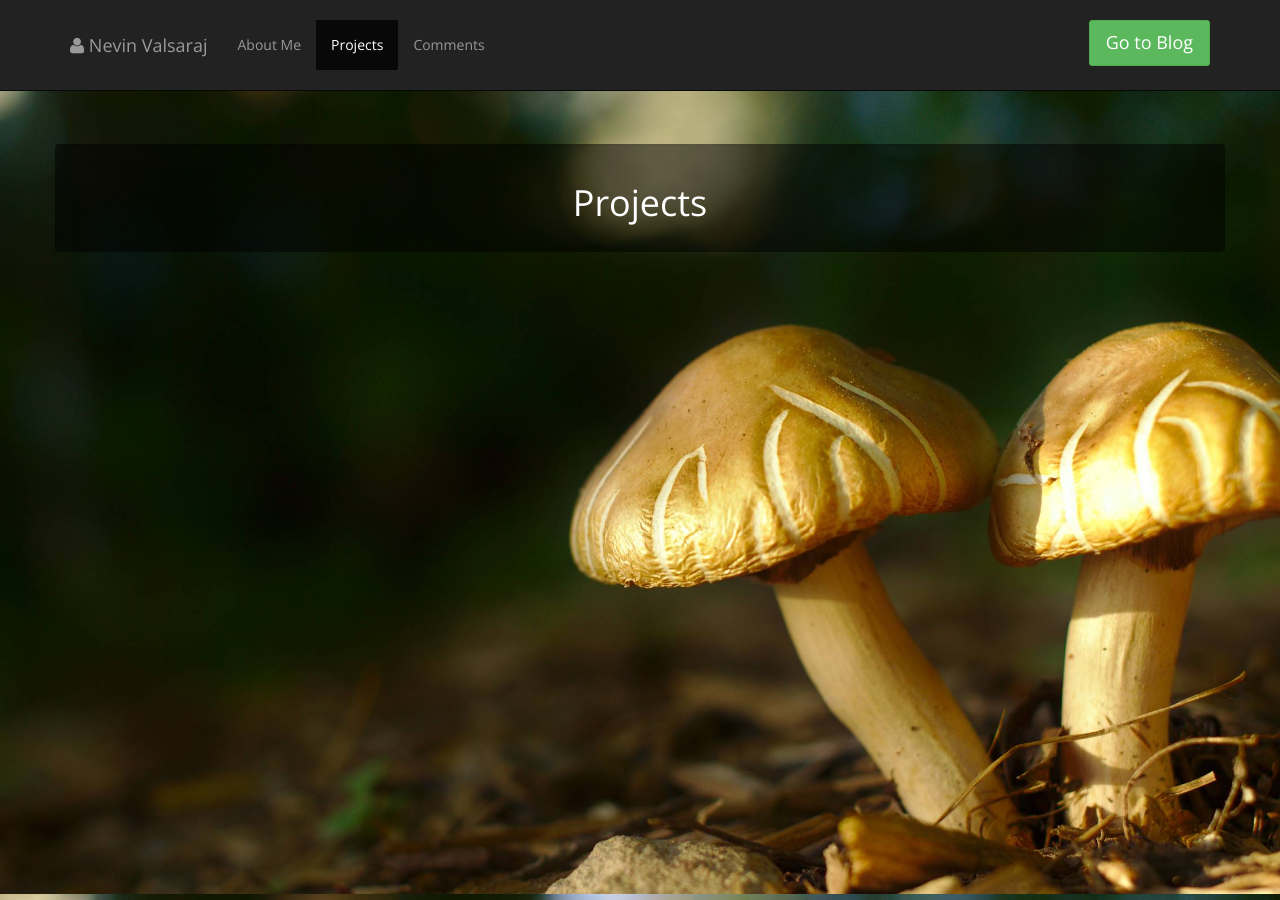
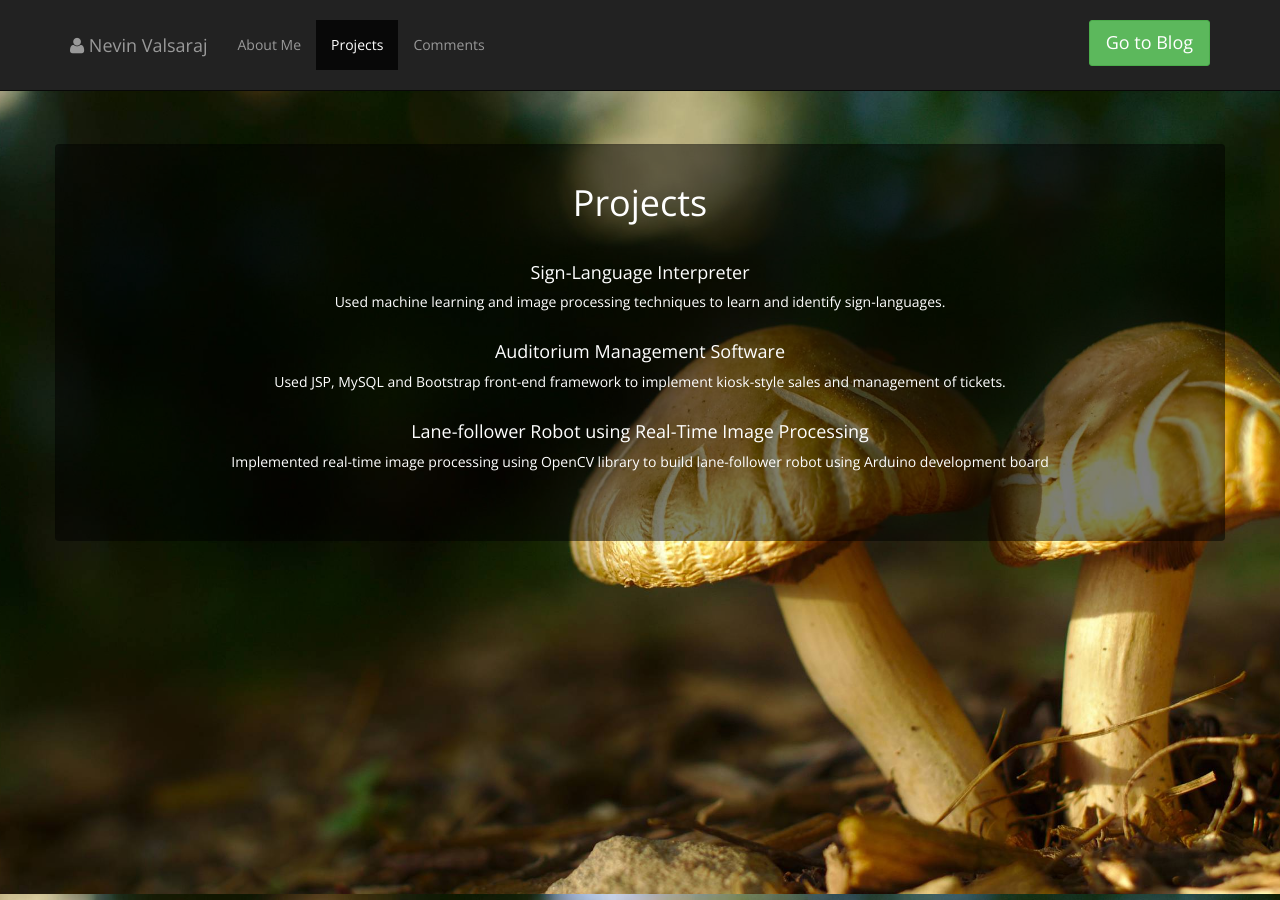
Before and after one commit to nevinvalsaraj/nevinvalsaraj.com, a Jekyll site: the page built from home.html, in a window 1280 px wide and 900 px high, scrolled down 1806 px. Built offline with Jekyll 4.4.1, drawn with Linux system fonts in a browser that asks for light colours; comment, search, counter and statistics services are not loaded.

```diff
--- a/home.html
+++ b/home.html
@@ -116,6 +116,19 @@ title: "Nevin Valsaraj | Home"
             <div class="row">
                 <div class="col-lg-12 well">
                     <h1>Projects</h1>
+                    <br>
+                    <p>
+                        <h4>Sign-Language Interpreter</h4>
+                        Used machine learning and image processing techniques to learn and identify sign-languages.
+                        <br><br>
+                        <h4>Auditorium Management Software</h4>
+                        Used JSP, MySQL and Bootstrap front-end framework to implement kiosk-style sales and management of tickets.
+                        <br><br>
+                        <h4>Lane-follower Robot using Real-Time Image Processing</h4>
+                        Implemented real-time image processing using OpenCV library to build lane-follower robot using Arduino development board
+                    </p>
+                    <br><br>
+
                 </div>
             </div>
         </div>
```
Also changed, not shown: _layouts/post.html (+5 -2 lines), blog.html (+5 -2 lines).
